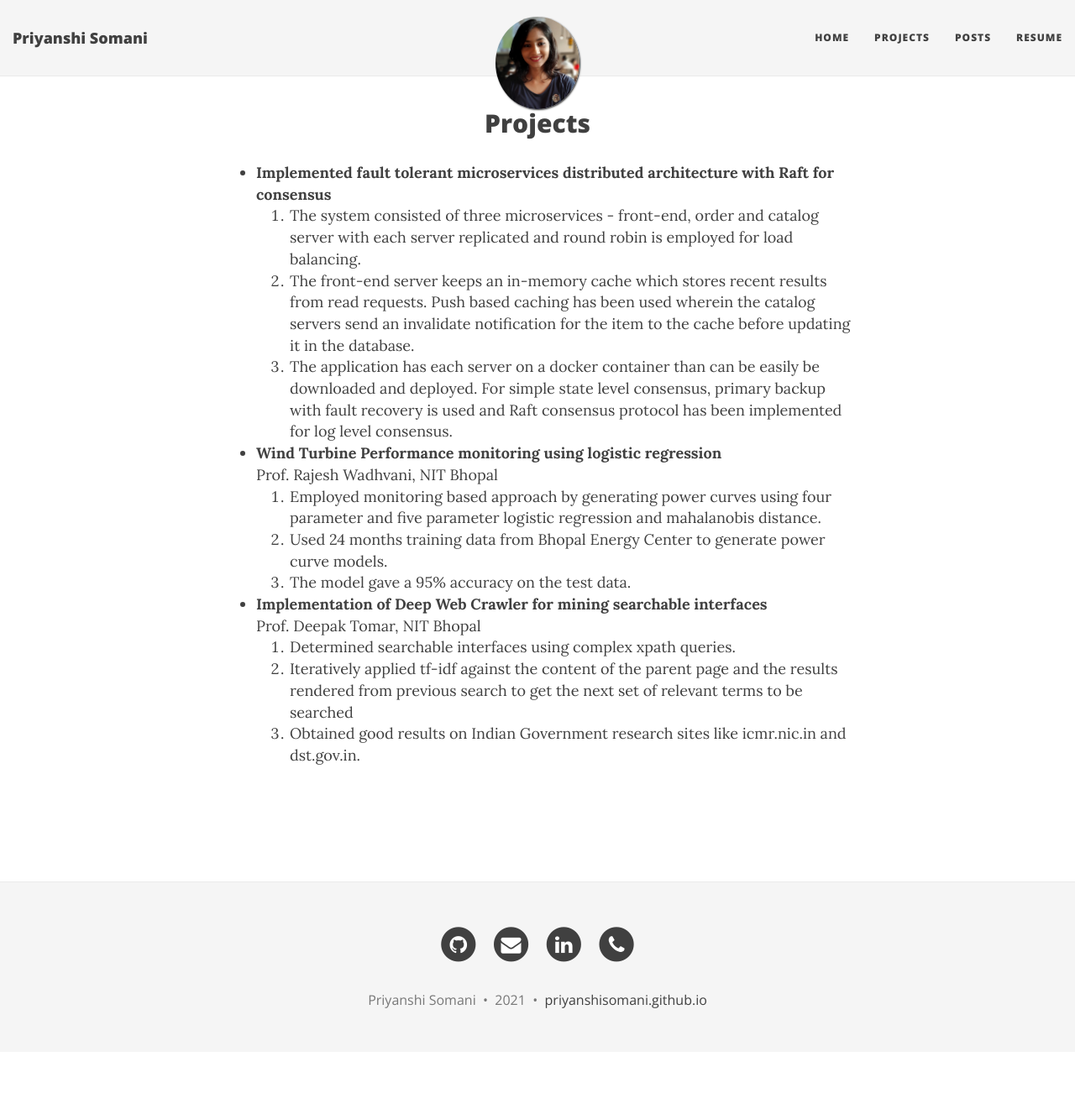
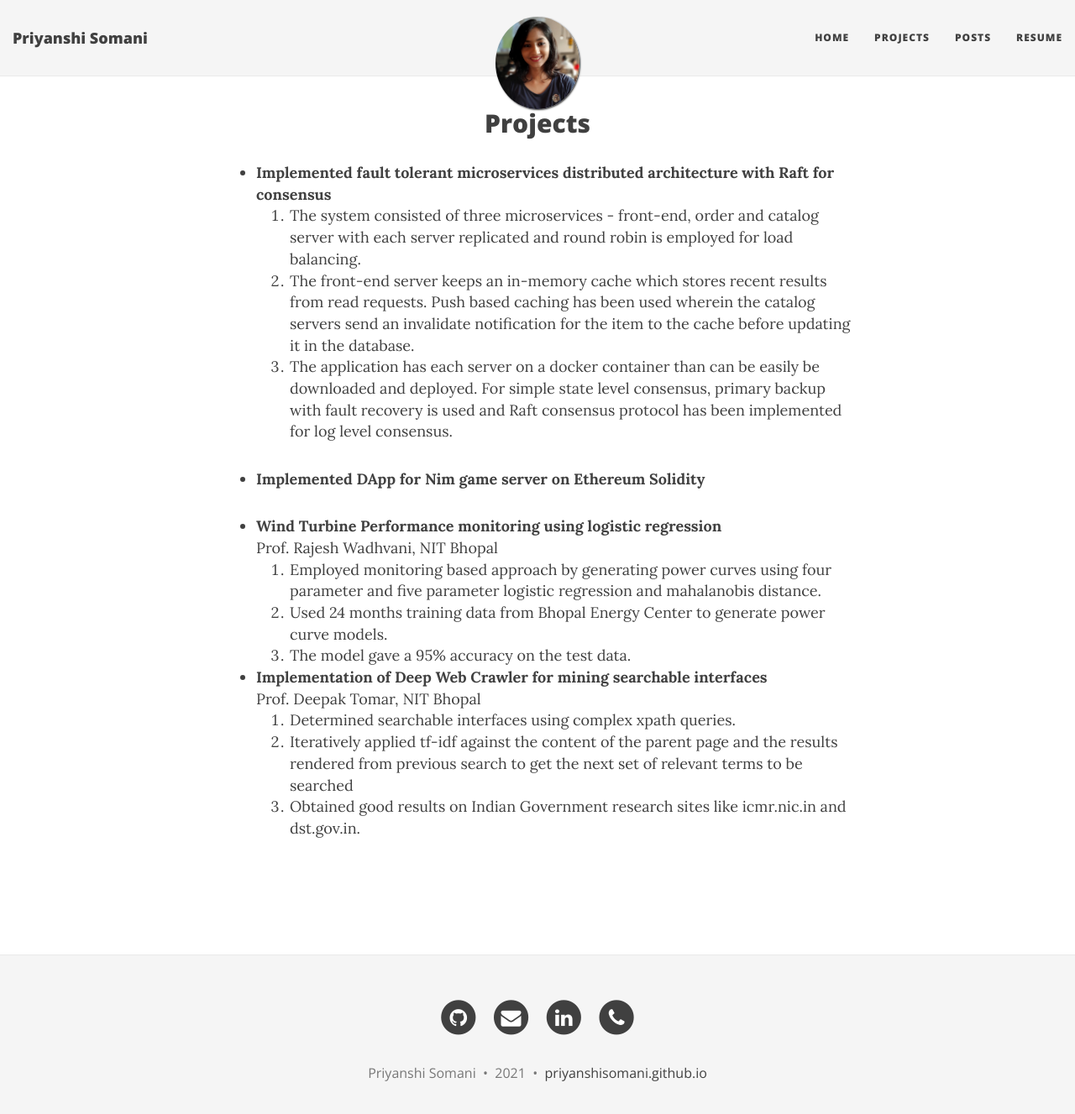
Before and after one commit to prsomani/prsomani.github.io, a Jekyll site: the page built from projects.md, in a window 1280 px wide and 1340 px high. Shown: the top 1327 px of the window at 84% size. Built offline with Jekyll 4.4.1, drawn with Linux system fonts in a browser that asks for light colours; nearby versions of some CDN libraries.

Commit message:
Adding Ethereum Nim Game

```diff
--- a/projects.md
+++ b/projects.md
@@ -9,6 +9,8 @@ title: Projects
 invalidate notification for the item to the cache before updating it in the database.
     3. The application has each server on a docker container than can be easily be downloaded and deployed. For simple state level consensus, primary backup
 with fault recovery is used and Raft consensus protocol has been implemented for log level consensus.
+
+- **Implemented DApp for Nim game server on Ethereum Solidity**
 
 - **Wind Turbine Performance monitoring using logistic regression**
 	Prof. Rajesh Wadhvani, NIT Bhopal
```
